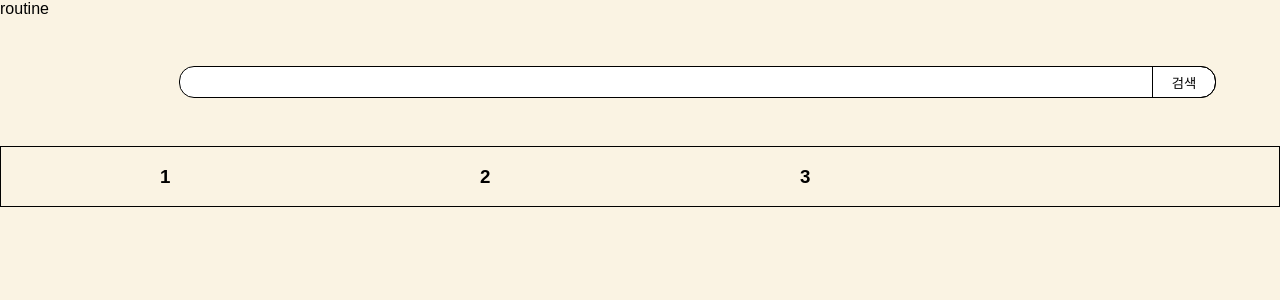
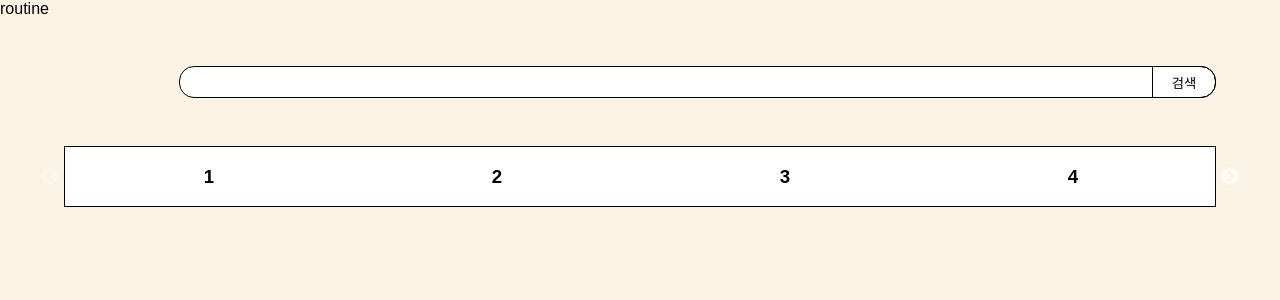
Before and after one commit to seonghbae/TogeFit, a React (Create React App) app in the folder client/: page /routine in a window 1280 px wide. Shown: the top 300 px of the page. Built offline with nearby package versions, Linux system fonts and the light colour scheme; a web font is replaced by a local one.

Commit message:
[#11] feat: slide 컴포넌트

```diff
--- a/client/src/common/components/custom-carousel/CustomCarousel.tsx
+++ b/client/src/common/components/custom-carousel/CustomCarousel.tsx
@@ -3,7 +3,7 @@ import Slider, { Settings } from 'react-slick';
 import 'slick-carousel/slick/slick.css';
 import 'slick-carousel/slick/slick-theme.css';
 import { useMemo } from 'react';
-import Wrapper from './style';
+import { Wrapper, Slide } from './style';
 
 interface sliderProps {
   /** 슬라이더 아이템 요소 */
@@ -39,8 +39,8 @@ const CustomCarousel = ({
           settings: {
             slidesToShow: 3,
             slidesToScroll: 3,
-            infinite: true,
-            dots: true,
+            infinite: false,
+            dots: false,
           },
         },
         {
@@ -62,15 +62,14 @@ const CustomCarousel = ({
     }),
     [autoplay, loop, speed]
   );
-
   return (
     <Wrapper>
       <Slider {...settings}>
         {data.map((item, i) => (
           // eslint-disable-next-line react/jsx-key
-          <div>
+          <Slide>
             <h3>{item}</h3>
-          </div>
+          </Slide>
         ))}
       </Slider>
     </Wrapper>
--- a/client/src/common/components/custom-carousel/style.tsx
+++ b/client/src/common/components/custom-carousel/style.tsx
@@ -2,6 +2,18 @@ import styled from 'styled-components';
 
 const Wrapper = styled.div`
   border: 1px solid #000;
+  background-color: #fff;
+  margin-left: 5%;
+  margin-right: 5%;
 `;
 
-export default Wrapper;
+const Slide = styled.div`
+  display: flex;
+  justify-content: center;
+  align-items: center;
+  & > h3 {
+    text-align: center;
+  }
+`;
+
+export { Wrapper, Slide };
--- a/client/src/common/components/index.ts
+++ b/client/src/common/components/index.ts
@@ -1,5 +1,4 @@
 import CustomCarousel from './custom-carousel/CustomCarousel';
 import SearchForm from './search-form/SearchForm';
 
-// eslint-disable-next-line import/prefer-default-export
 export { SearchForm, CustomCarousel };
--- a/client/src/pages/index.ts
+++ b/client/src/pages/index.ts
@@ -1,4 +1,4 @@
-import { RoutinePage } from './routine-page';
+import RoutinePage from './routine-page';
 import InfoPage from './info-page';
 
 export { RoutinePage, InfoPage };
--- a/client/src/pages/routine-page/RoutinePage.tsx
+++ b/client/src/pages/routine-page/RoutinePage.tsx
@@ -4,7 +4,7 @@ const RoutinePage = () => (
   <div>
     routine
     <SearchForm />
-    <CustomCarousel data={[1, 2, 3]} />
+    <CustomCarousel data={[1, 2, 3, 4, 5]} />
   </div>
 );
 
--- a/client/src/pages/routine-page/index.ts
+++ b/client/src/pages/routine-page/index.ts
@@ -1,4 +1,3 @@
-/* eslint-disable import/prefer-default-export */
 import RoutinePage from './RoutinePage';
 
-export { RoutinePage };
+export default RoutinePage;
```
